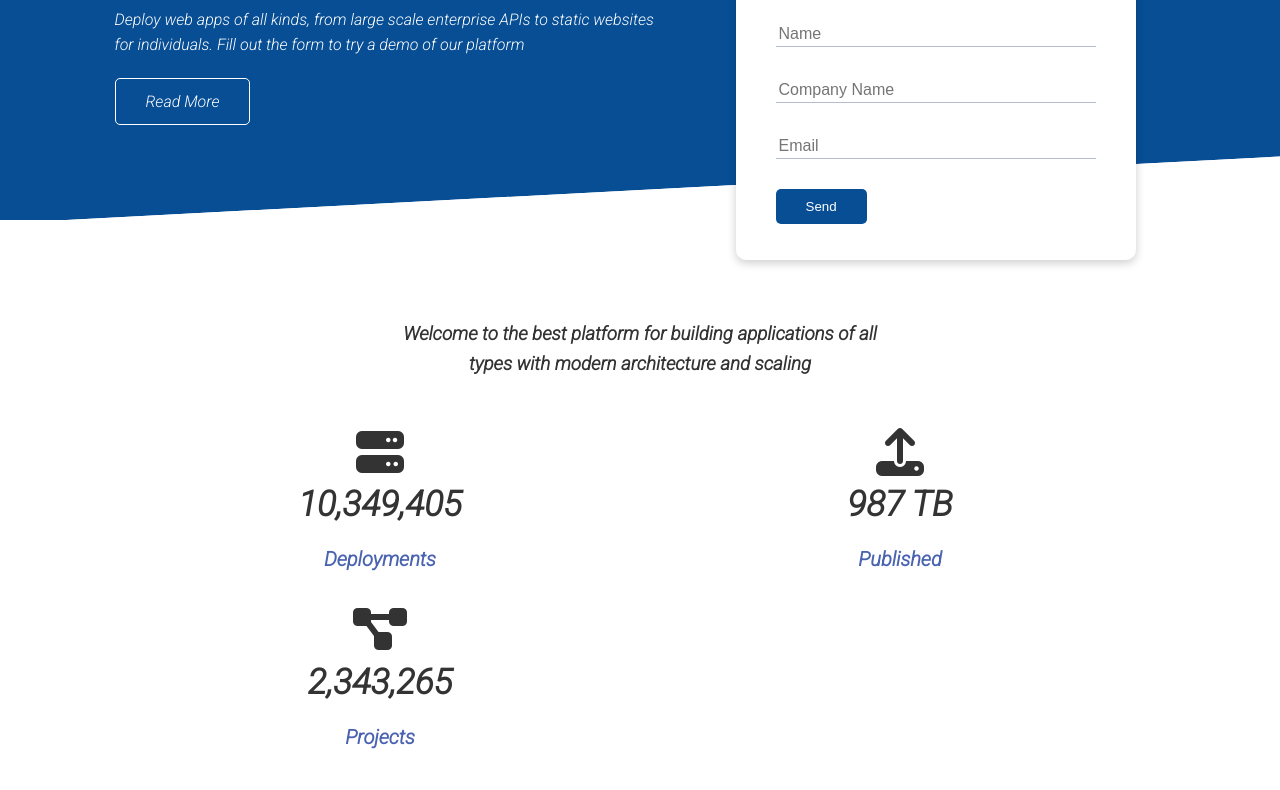
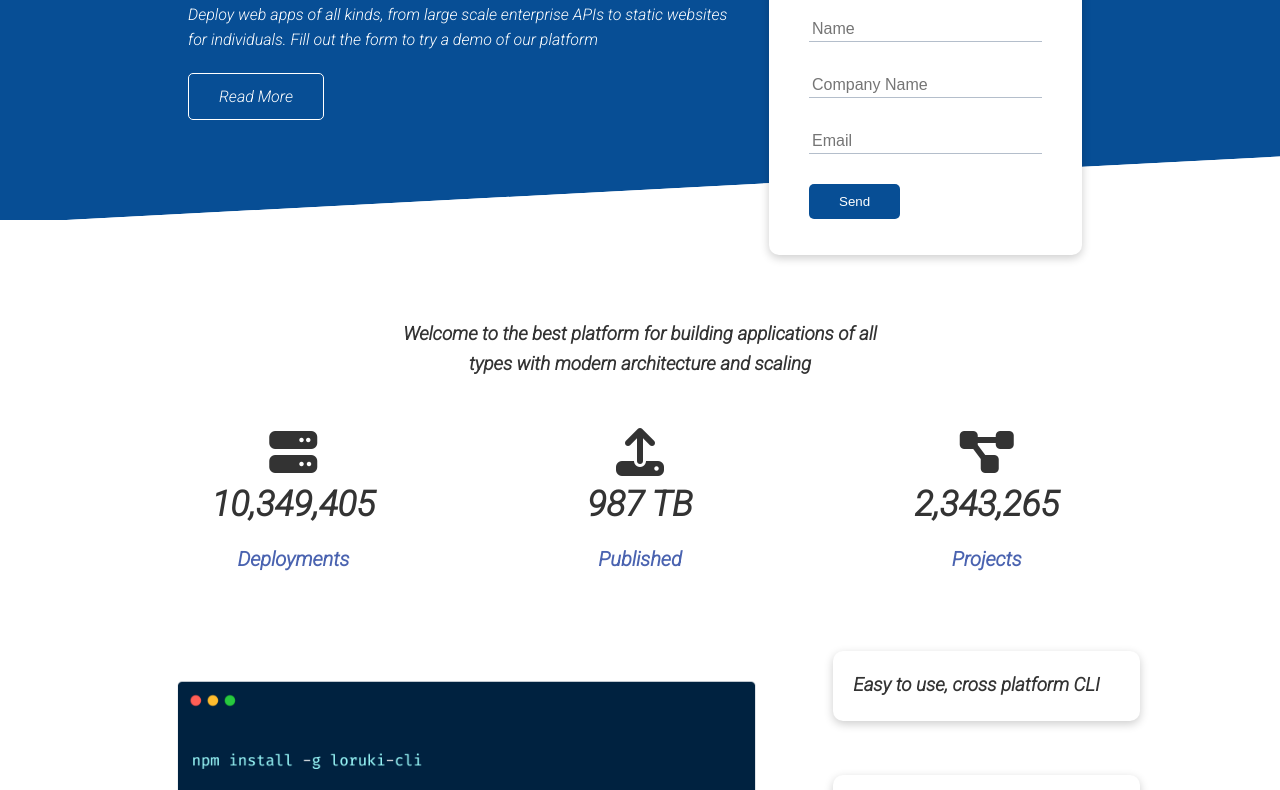
Before and after one commit to Sagargupta16/loruki-website-master, a plain HTML site: page index.html in a window 1280 px wide. Shown: the part 250-1040 px from the top of the page. Drawn offline with Linux system fonts and the light colour scheme.

Commit message:
commit-2

```diff
--- a/css/style.css
+++ b/css/style.css
@@ -48,40 +48,6 @@ code,pre {
   background: #333;
   color: #fff;
   padding: 10px;
-}
-
-/* Utilities */
-
-.container {
-  max-width: 1100px;
-  margin: 0 auto;
-  overflow: auto;
-  padding: 0 40px;
-}
-
-.flex {
-  display: flex;
-  justify-content: center;
-  align-items: center;
-  height: 100%;
-}
-
-.grid {
-  display: grid;
-  grid-template-columns: repeat(2, 1fr);
-  grid-gap: 20px;
-  justify-content: center;
-  align-items: center;
-  height: 100%;
-}
-
-.card{
-  background-color: #fff;
-  color: #333;
-  border-radius: 10px;
-  box-shadow: 0 3px 10px rgba(0,0,0,0.2);
-  padding: 20px;
-  margin: 30px;
 }
 
 .hidden {
@@ -150,7 +116,7 @@ code,pre {
   position: relative;
   top: 60px;
   height: 350px;
-  width: 400px;
+  width: 100%;
   padding: 40px;
   z-index: 100;
   justify-self: flex-end;
@@ -424,7 +390,4 @@ code,pre {
     background-color: rgba(0, 0, 0, 0.249);
   }
 
-  .showcase-form {
-    width: 300px;
-  }
 }
```
